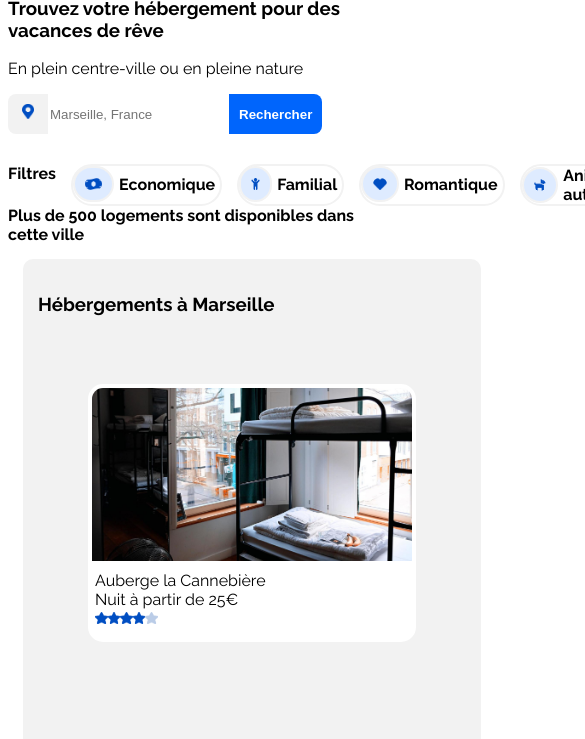
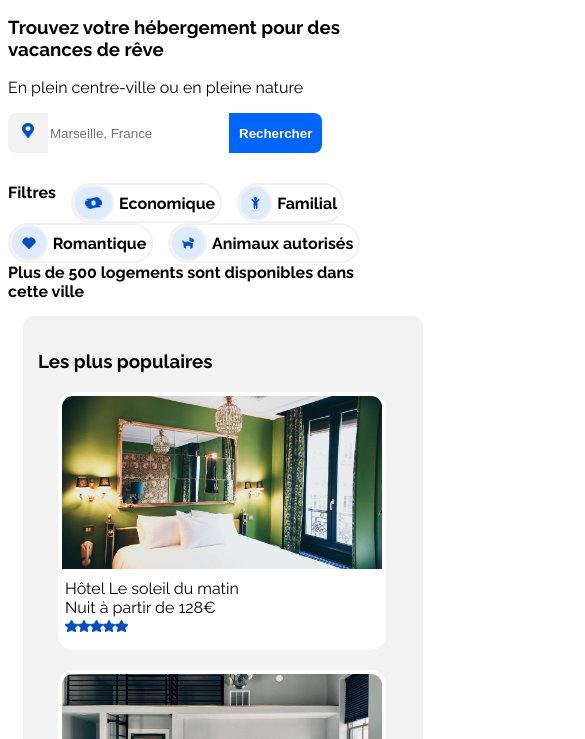
Before and after one commit to Taiki-Sensei/LucasdeMarin_2_14122020, a plain HTML site: page reservia.html in a window 390 px wide. Shown: the part 103-842 px from the top of the page, 585 px wide, since content can reach past the window. Drawn offline with Linux system fonts and the light colour scheme.

Commit message:
problèmes techniques résolus

```diff
--- a/reservia.css
+++ b/reservia.css
@@ -33,12 +33,14 @@ ul {
 nav ul {
     list-style-type: none;
     display: flex;
+    flex-wrap: wrap;
     float: right;
 }
 
 #filtres {
     list-style-type: none;
     display: flex;
+    flex-wrap: wrap;
 }
 
 #filtres li {
@@ -64,9 +66,19 @@ header img {
     flex-direction: row;
 }
 
-@media screen and (max-width: 300px){
-    #flex-haut-de-page {
-        flex-direction: row-reverse;
+#flex-haut-de-page li:nth-child(1) {
+    flex : 1 0 0;
+    order: 1;
+}
+
+#flex-haut-de-page li:nth-child(2) {
+    flex : 0 0 370px;
+    order: 2;
+}
+
+@media screen and (max-width: 700px){
+    #flex-haut-de-page li:nth-child(2) {
+        order: 0;
     }
 }
 
```
